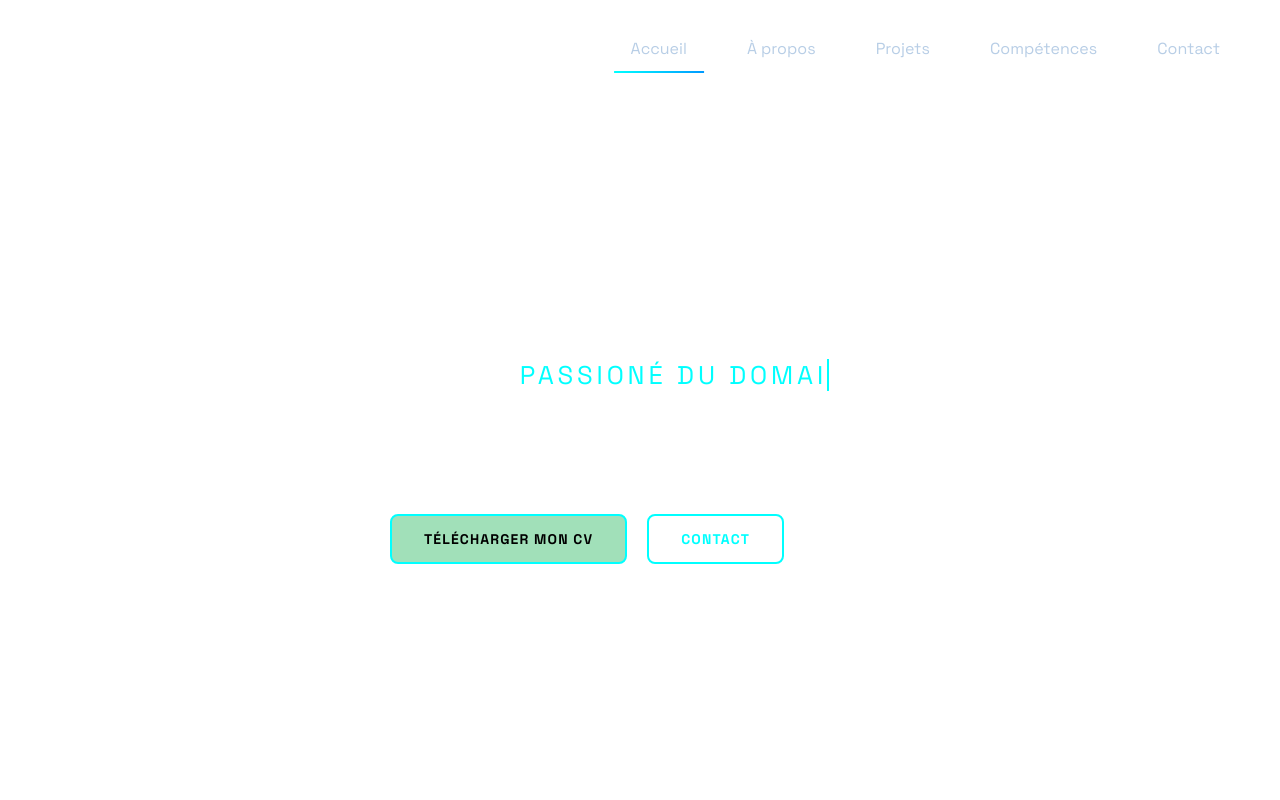
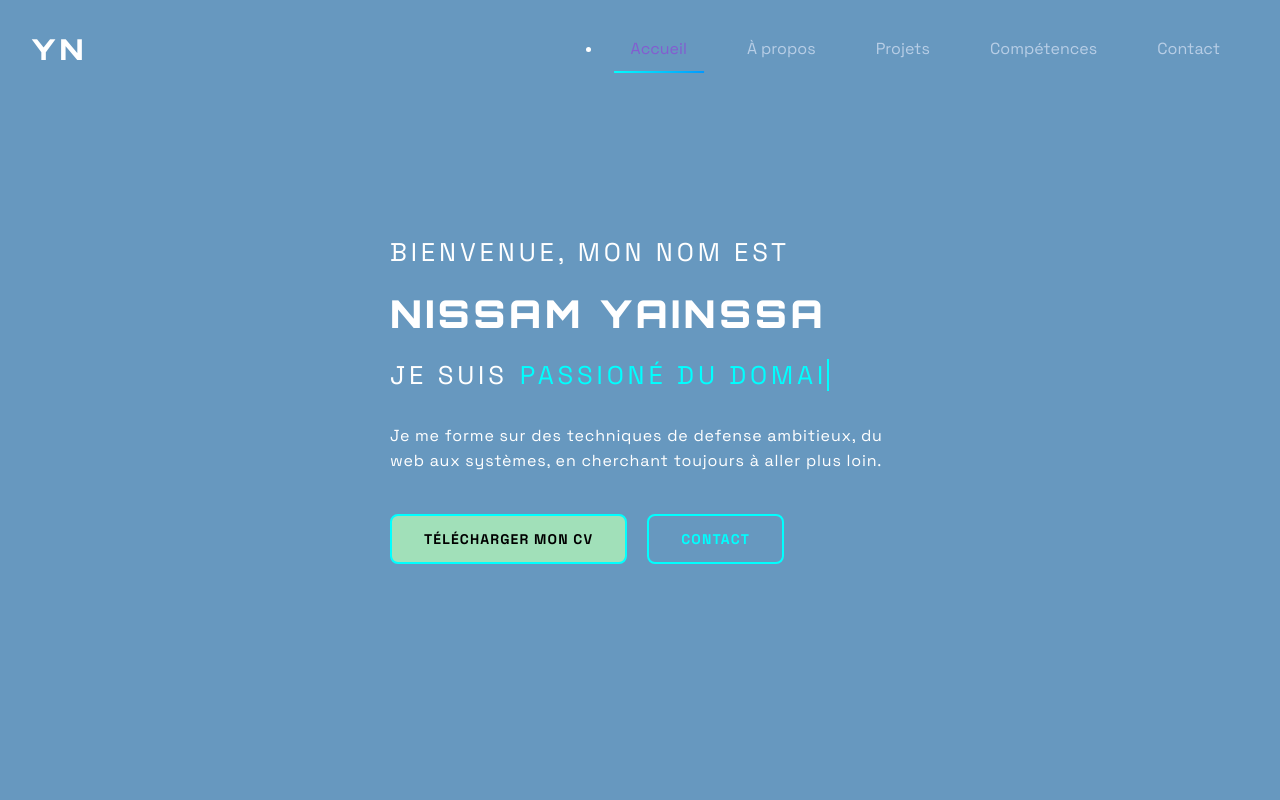
Before and after one commit to Yn-len/yn-lenportefolio, a website: page index.html in a window 1280 px wide. Shown: the top 800 px of the page. Drawn offline with Linux system fonts and the light colour scheme.

Commit message:
Fix background and color syntax in site.css

```diff
--- a/site.css
+++ b/site.css
@@ -5,7 +5,7 @@
     justify-content: center;
     align-items: center;
     padding: 32px;
-    background: ##6798bf;
+    background: #6798bf;
     gap: 32px;
 }
 
@@ -71,7 +71,7 @@ header nav button.active::after {
 header nav button:hover,
 header nav button.active {
     border-color: rgba(0, 255, 255, 0.4);
-    color: ##835DD0;
+    color: #835DD0;
 }
 
 /* ================ Left Texte ================= */
@@ -209,7 +209,7 @@ header nav button.active {
     align-items: center;
     position: relative;
     overflow: hidden;
-    background: ##6798bf;
+    background: #6798bf;
 }
 
 spline-viewer {
```
